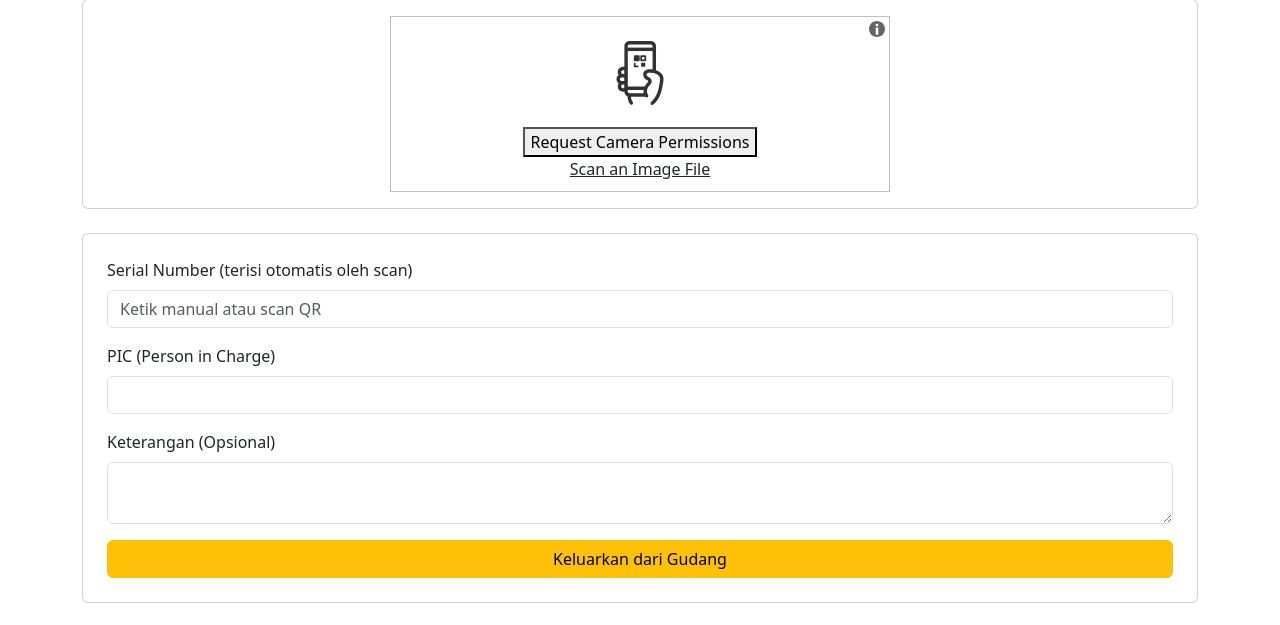
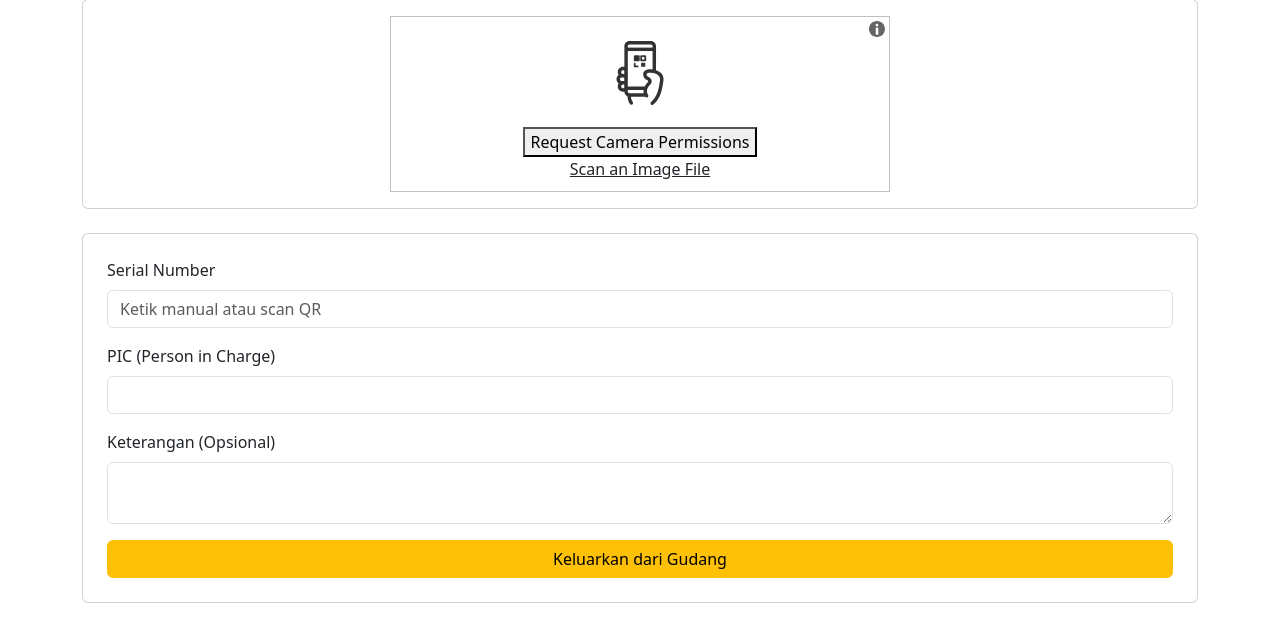
Before and after one commit to farizbima/tps-inventory-project, a Flask app: page /pengeluaran in a window 1280 px wide. Shown: the part 175-800 px from the top of the page. Run offline with Flask 3, Linux system fonts and the light colour scheme; some libraries are stand-ins or nearby versions.

Commit message:
final adjusment

```diff
--- a/app/templates/pengeluaran.html
+++ b/app/templates/pengeluaran.html
@@ -12,7 +12,7 @@
 
     <form method="POST" action="/pengeluaran" class="card p-4 mt-4">
         <div class="mb-3">
-            <label for="serial_number" class="form-label">Serial Number (terisi otomatis oleh scan)</label>
+            <label for="serial_number" class="form-label">Serial Number</label>
             <input type="text" class="form-control" id="serial_number" name="serial_number" required placeholder="Ketik manual atau scan QR">
         </div>
         <div class="mb-3">
```
